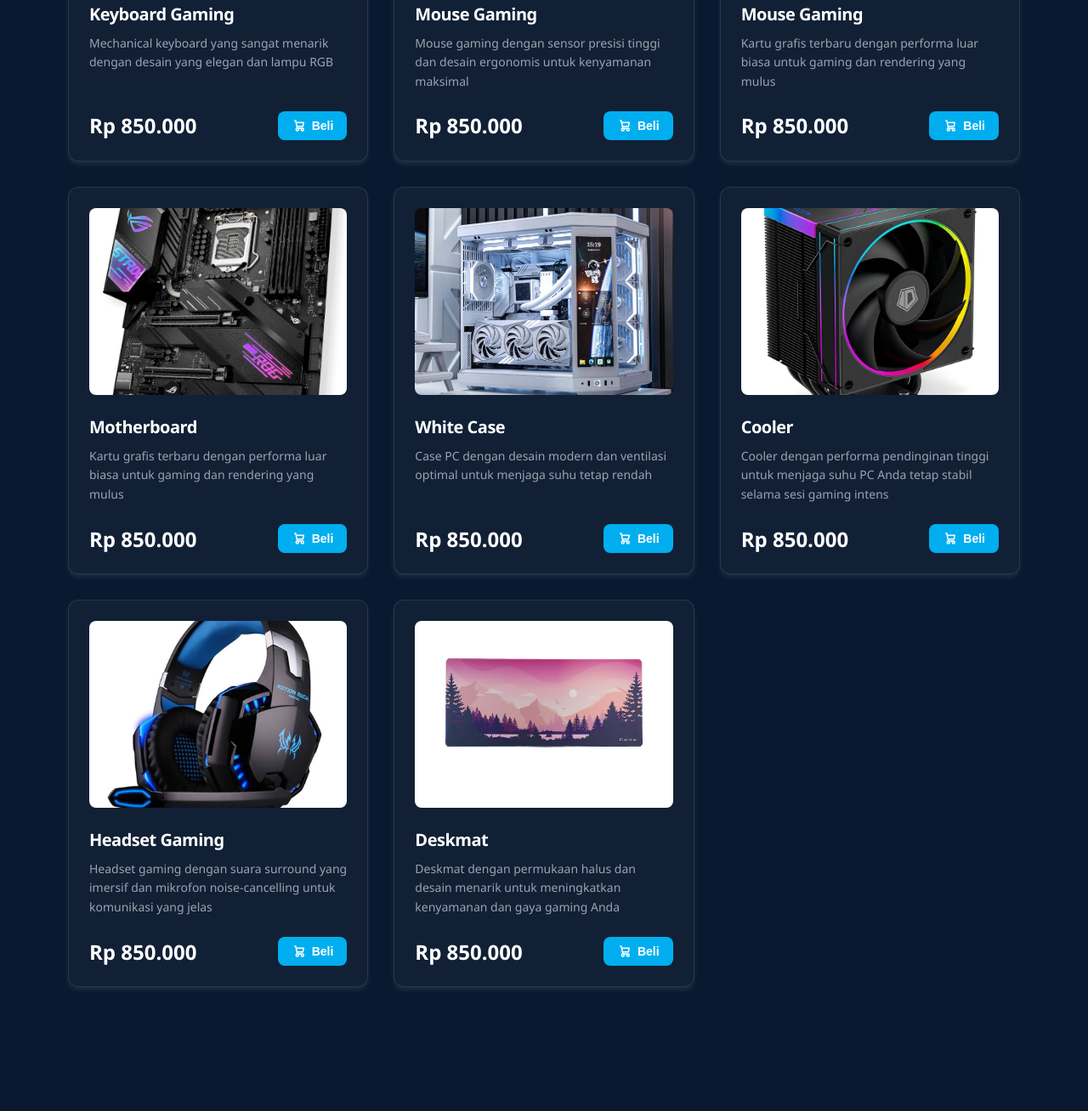
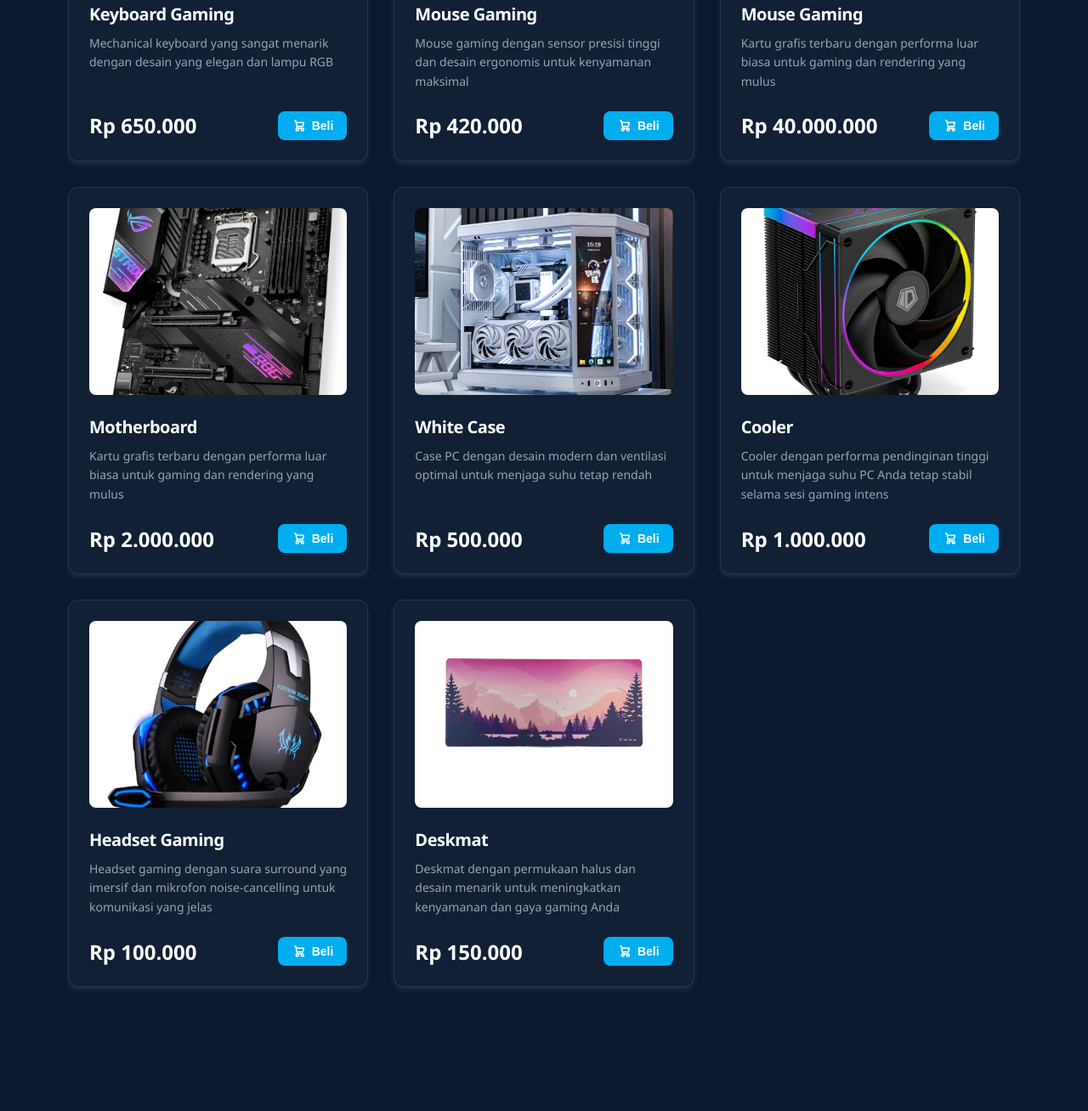
Before and after one commit to ZerOne0123/PC-ZONE, a plain HTML site: page index.html in a window 1280 px wide. Shown: the part 2192-3500 px from the top of the page at 85% size. Drawn offline with Linux system fonts and the light colour scheme.

Commit message:
update product prices and add smooth scrolling to CSS

```diff
--- a/index.html
+++ b/index.html
@@ -122,7 +122,7 @@
             </p>
 
             <div class="product-action">
-              <span class="product-price">Rp 850.000</span>
+              <span class="product-price">Rp 650.000</span>
               <button type="button" class="btn-cart">
                 <svg
                   class="cart-icon"
@@ -156,7 +156,7 @@
             </p>
 
             <div class="product-action">
-              <span class="product-price">Rp 850.000</span>
+              <span class="product-price">Rp 420.000</span>
               <button type="button" class="btn-cart">
                 <svg
                   class="cart-icon"
@@ -190,7 +190,7 @@
             </p>
 
             <div class="product-action">
-              <span class="product-price">Rp 850.000</span>
+              <span class="product-price">Rp 40.000.000</span>
               <button type="button" class="btn-cart">
                 <svg
                   class="cart-icon"
@@ -224,7 +224,7 @@
             </p>
 
             <div class="product-action">
-              <span class="product-price">Rp 850.000</span>
+              <span class="product-price">Rp 2.000.000</span>
               <button type="button" class="btn-cart">
                 <svg
                   class="cart-icon"
@@ -258,7 +258,7 @@
             </p>
 
             <div class="product-action">
-              <span class="product-price">Rp 850.000</span>
+              <span class="product-price">Rp 500.000</span>
               <button type="button" class="btn-cart">
                 <svg
                   class="cart-icon"
@@ -292,7 +292,7 @@
             </p>
 
             <div class="product-action">
-              <span class="product-price">Rp 850.000</span>
+              <span class="product-price">Rp 1.000.000</span>
               <button type="button" class="btn-cart">
                 <svg
                   class="cart-icon"
@@ -326,7 +326,7 @@
             </p>
 
             <div class="product-action">
-              <span class="product-price">Rp 850.000</span>
+              <span class="product-price">Rp 100.000</span>
               <button type="button" class="btn-cart">
                 <svg
                   class="cart-icon"
@@ -360,7 +360,7 @@
             </p>
 
             <div class="product-action">
-              <span class="product-price">Rp 850.000</span>
+              <span class="product-price">Rp 150.000</span>
               <button type="button" class="btn-cart">
                 <svg
                   class="cart-icon"
--- a/style.css
+++ b/style.css
@@ -2,6 +2,9 @@
   margin: 0;
   padding: 0;
   box-sizing: border-box;
+}
+html{
+  scroll-behavior: smooth;
 }
 body {
   padding-top: 80px;
@@ -110,7 +113,7 @@ body {
 }
 /* --- home SECTION --- */
 #home {
-  background-image: url('img/Background.png');
+  background-image: url('./img/Background.png');
   background-size: cover;
   background-position: center; /* Posisi gambar di tengah */
   background-repeat: no-repeat;
```
